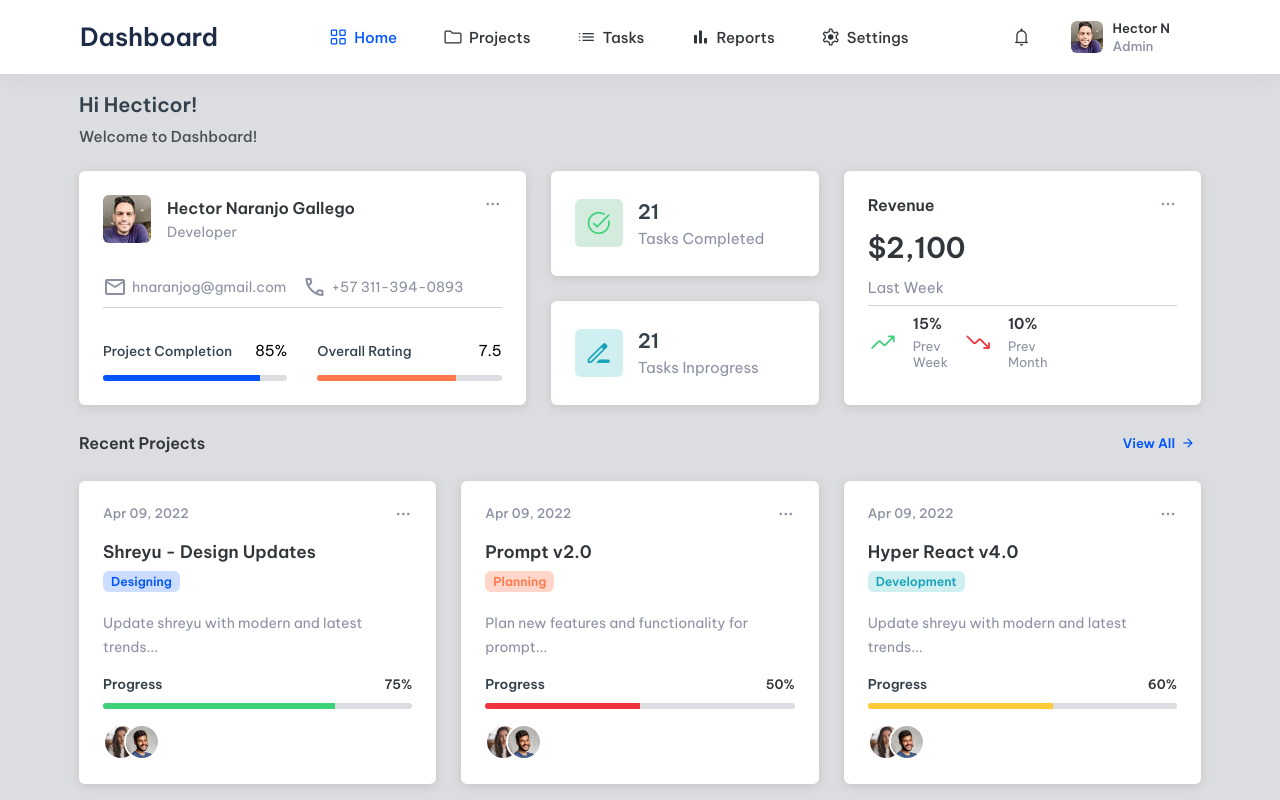
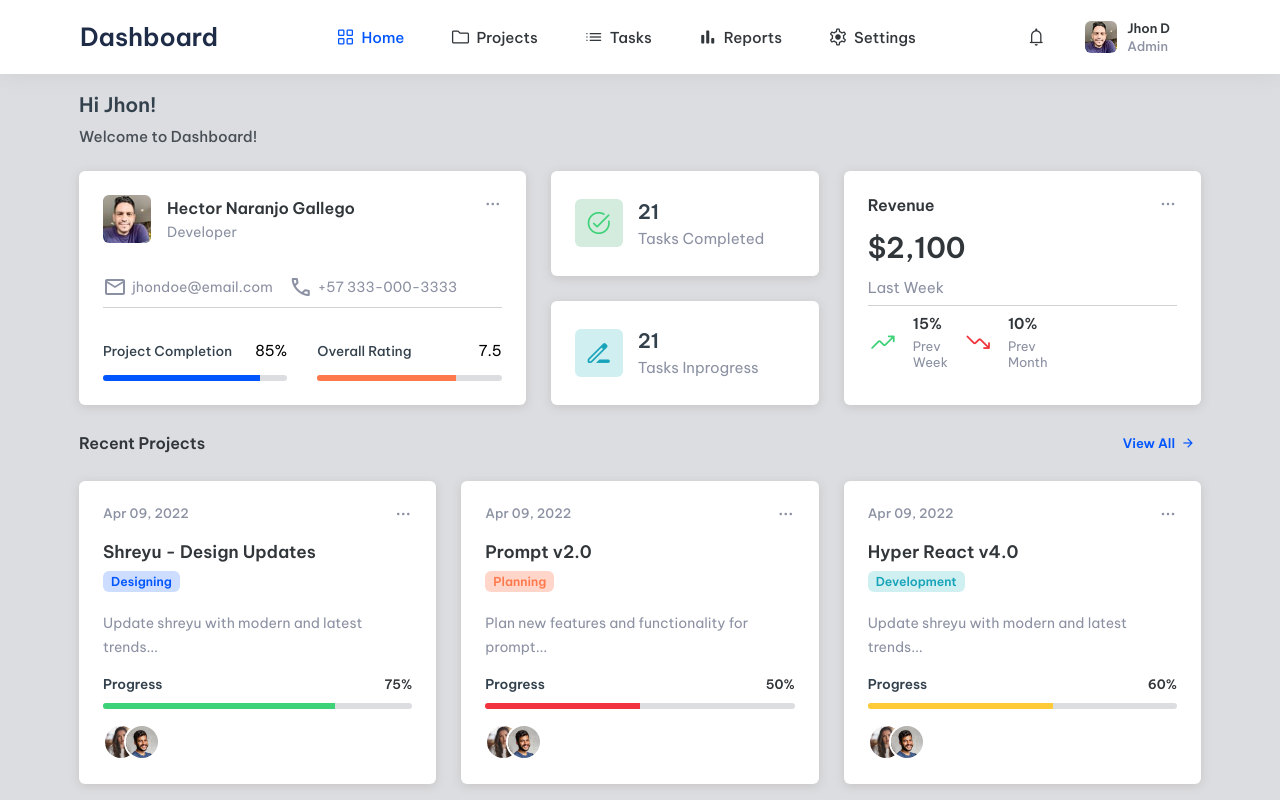
Before and after one commit to hnaranjito/dashboard, a plain HTML site: page index.html in a window 1280 px wide. Shown: the top 800 px of the page. Drawn offline with nearby package versions, Linux system fonts and the light colour scheme.

Commit message:
Update index.html

```diff
--- a/index.html
+++ b/index.html
@@ -66,10 +66,10 @@
                         <li>
                             <a href="#" class="header-profile">
                                 <figure class="profile-avatar">
-                                    <img src="./assets/images/avatar-4.jpg" alt="Hecto Naranjo" width="32" height="32">
+                                    <img src="./assets/images/avatar-4.jpg" alt="Jhon Doe" width="32" height="32">
                                 </figure>
                                 <div>
-                                    <p class="profile-title">Hector N</p>
+                                    <p class="profile-title">Jhon D</p>
                                     <p class="profile-subtitle">Admin</p>
                                 </div>
                             </a>
@@ -83,7 +83,7 @@
 
     <main>
         <article class="container article">
-            <h2 class="h2 article-title">Hi Hecticor!</h2>
+            <h2 class="h2 article-title">Hi Jhon!</h2>
             <p class="article-subtitle">Welcome to Dashboard!</p>
 
             <!--
@@ -127,15 +127,15 @@
                     </div>
                     <ul class="contact-list">
                         <li>
-                            <a href="mailto:hnaranjog@mail.com" class="contact-link" icon-box>
+                            <a href="mailto:jhondoe@email.com" class="contact-link" icon-box>
                                 <span class="material-symbols-rounded  icon">mail</span>
-                                <p class="text">hnaranjog@gmail.com</p>
+                                <p class="text">jhondoe@email.com</p>
                             </a>
                         </li>
                         <li>
-                            <a href="tex:3113940893" class="contact-link" icon-box>
+                            <a href="tex:333333111" class="contact-link" icon-box>
                                 <span class="material-symbols-rounded  icon">call</span>
-                                <p class="text">+57 311-394-0893</p>
+                                <p class="text">+57 333-000-3333</p>
                             </a>
                         </li>
                     </ul>
```
